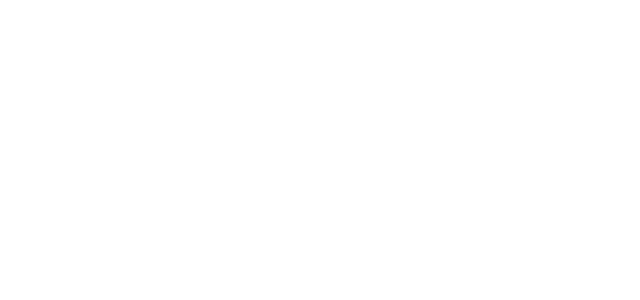
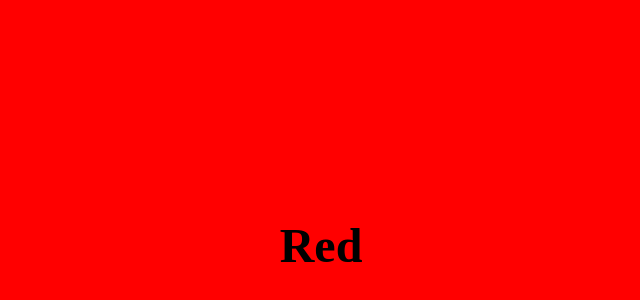
Before and after one commit to lmerrin/rgb-router, a React (Vite) app: page / in a window 1280 px wide. Shown: the part 154-454 px from the top of the page, without its empty margins (319-959 px from the left). Built offline with nearby package versions, Linux system fonts and the light colour scheme.

Commit message:
Setup red green and blue routes

```diff
--- a/src/App.css
+++ b/src/App.css
@@ -0,0 +1,21 @@
+.page {
+  display: flex;
+  align-items: center;
+  justify-content: center;
+  width: 100%;
+  height: 100vh; /* Ensure full viewport height coverage */
+  font-size: 3rem;
+  font-weight: bold;
+}
+
+.red {
+  background-color: red;
+}
+
+.green {
+  background-color: green;
+}
+
+.blue {
+  background-color: blue;
+}
--- a/src/App.jsx
+++ b/src/App.jsx
@@ -1,13 +1,29 @@
-import { useState } from 'react'
-import './App.css'
+import { useState } from "react";
+import { Routes, Route } from "react-router-dom";
+import "./App.css";
+
+function Red() {
+  return <div className="page red">Red</div>;
+}
+
+function Green() {
+  return <div className="page green">Green</div>;
+}
+
+function Blue() {
+  return <div className="page blue">Blue</div>;
+}
 
 function App() {
-  const [count, setCount] = useState(0)
-
   return (
     <>
-     </>
-  )
+      <Routes>
+        <Route path="/" element={<Red />} />
+        <Route path="/green" element={<Green />} />
+        <Route path="/blue" element={<Blue />} />
+      </Routes>
+    </>
+  );
 }
 
-export default App
+export default App;
--- a/src/index.css
+++ b/src/index.css
@@ -1,5 +1,5 @@
 #root {
-  width: 100vh;
+  width: 100vw;
   height: 100vh;
   overflow-y: auto;
   overflow-x: hidden;
--- a/src/main.jsx
+++ b/src/main.jsx
@@ -1,11 +1,15 @@
 import React from 'react'
 import ReactDOM from 'react-dom/client'
+import { BrowserRouter } from 'react-router-dom';
 import App from './App.jsx'
 import "normalize.css"
 import './index.css'
 
 ReactDOM.createRoot(document.getElementById('root')).render(
+  <BrowserRouter>
   <React.StrictMode>
     <App />
   </React.StrictMode>,
+  </BrowserRouter>
+
 )
```
